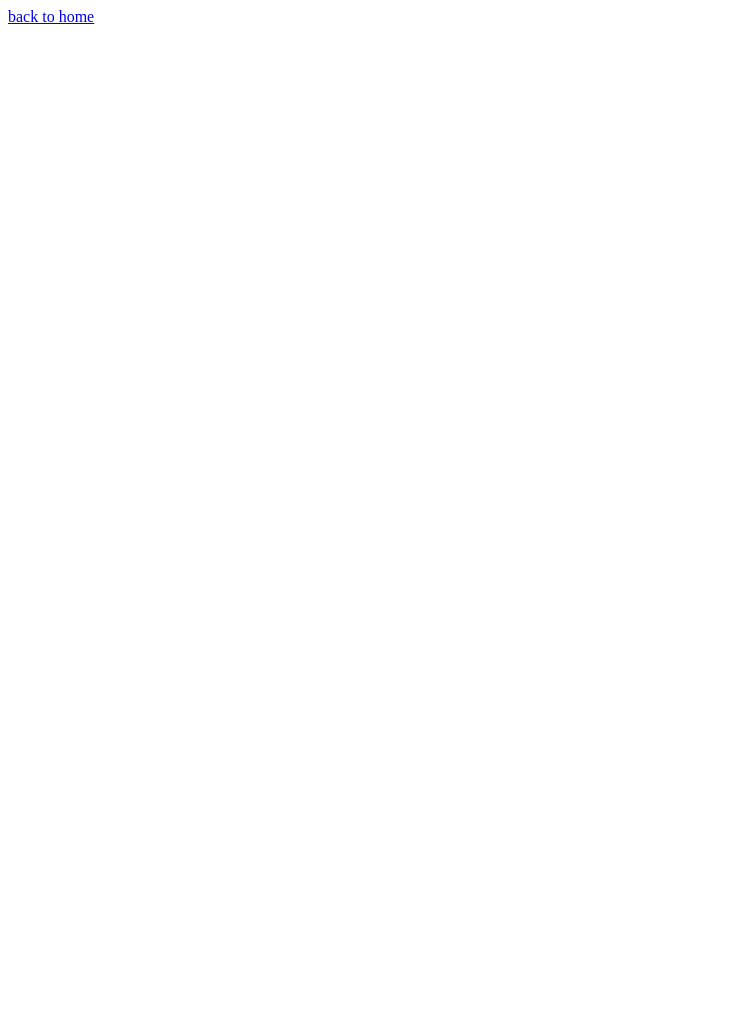
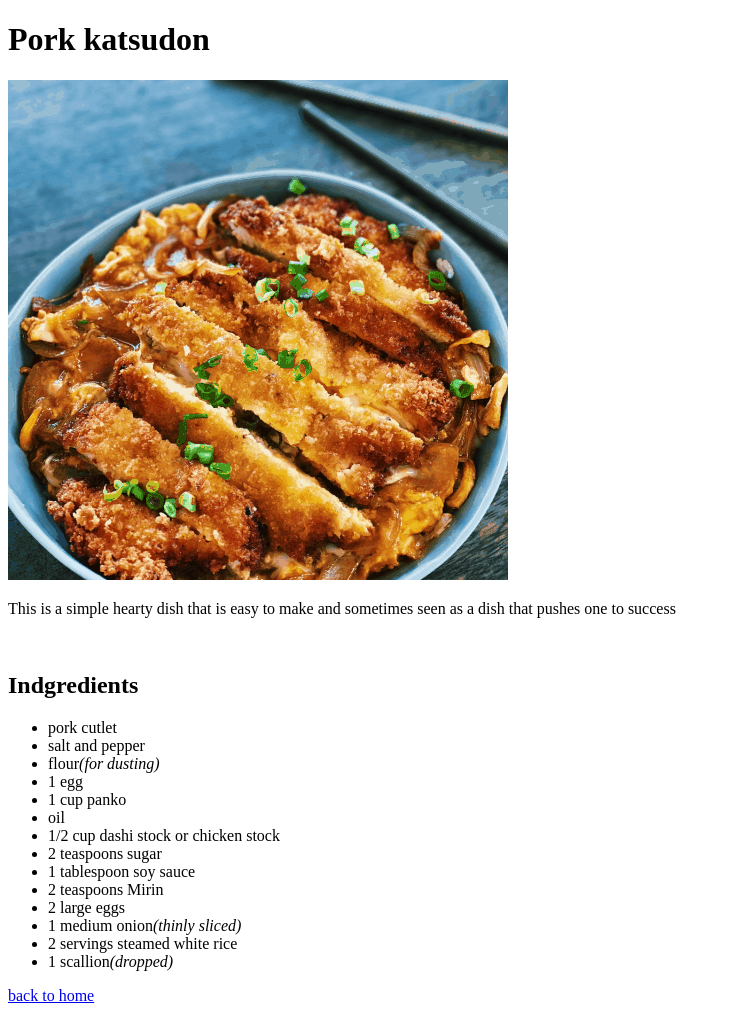
Before and after one commit to RyanAcosta256/odin-recipes, a plain HTML site: page recipes/Pork_katsudon.html in a window 1280 px wide. Shown: the whole page, without its empty margins (0-731 px from the left). Before the commit the page ends 800 px from the top, so only its background shows below. Drawn offline with Linux system fonts and the light colour scheme.

Commit message:
Finished making the Pork Katsudon webpage
It has a descritpion, ingredients

```diff
--- a/recipes/Pork_katsudon.html
+++ b/recipes/Pork_katsudon.html
@@ -6,6 +6,32 @@
     <title>Pork katsudon</title>
 </head>
 <body>
-    <a href="../index.html"> back to home</a>
+    <h1>Pork katsudon</h1>
+    <img src="../images/Pork Katsudon.png" alt="an image showing a bowl containing rice, fired pork cutlet and scrambled eggs">
+    <br>
+
+    <p>This is a simple hearty dish that is easy to make and sometimes seen as a dish that pushes one to success</p>
+    <br>
+
+    <h2>Indgredients</h2>
+    <ul>
+        <li>pork cutlet</li>
+        <li>salt and pepper</li>
+        <li>flour<em>(for dusting)</em></li>
+        <li>1 egg</li>
+        <li>1 cup panko</li>
+        <li>oil</li>
+        <li>1/2 cup dashi stock or chicken stock</li>
+        <li>2 teaspoons sugar</li>
+        <li>1 tablespoon soy sauce</li>
+        <li>2 teaspoons Mirin</li>
+        <li>2 large eggs</li>
+        <li>1 medium onion<em>(thinly sliced)</em></li>
+        <li>2 servings steamed white rice</li>
+        <li>1 scallion<em>(dropped)</em></li>
+    </ul>
+
+<!--recipe gotten from: https://thewoksoflife.com/katsudon/-->
+    <a href="../index.html" target="_blank"> back to home</a>
 </body>
 </html>
```
Also changed, not shown: recipes/Tiramisu.html (+1 -1 lines), recipes/beef_dumplings.html (+1 -1 lines).
